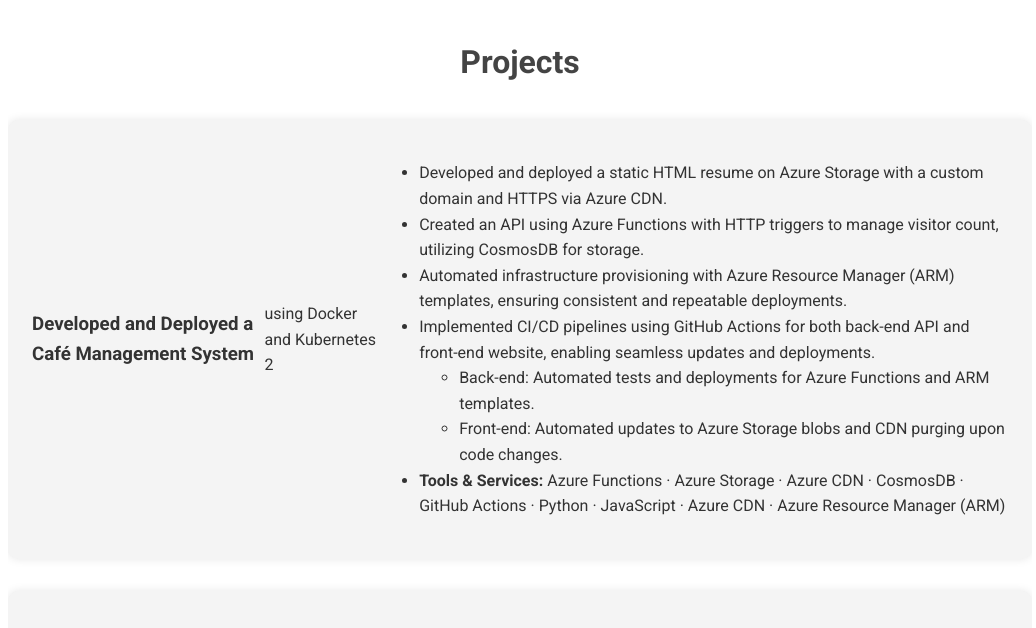
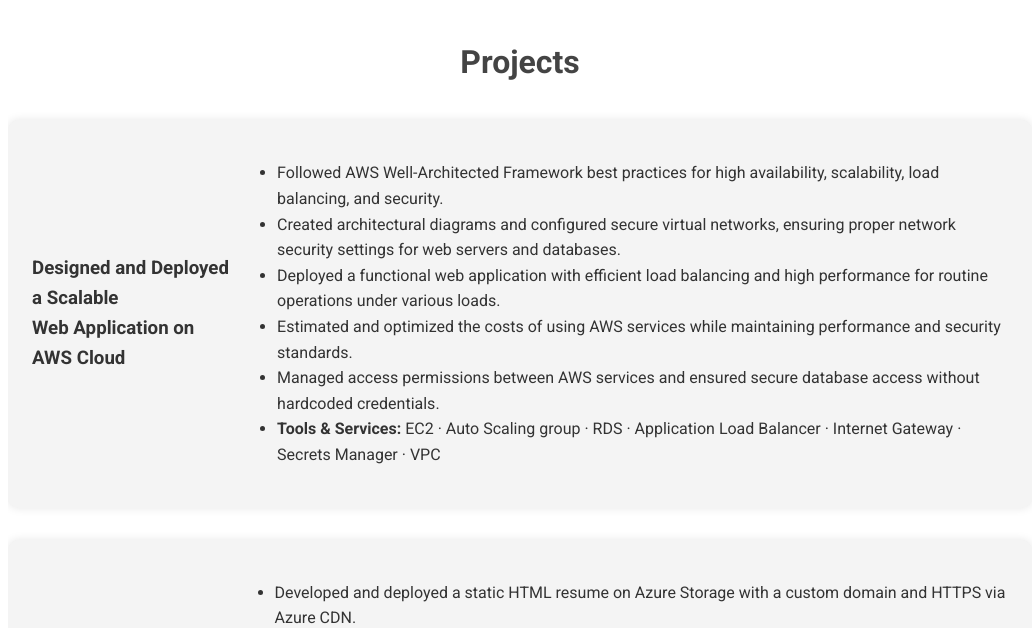
Before and after one commit to chiheb22/The-Cloud-Resume-Challenge-Azure, a plain HTML site: page frontend/index.html in a window 1280 px wide. Shown: the part 2480-3108 px from the top of the page, without its empty margins (120-1156 px from the left). Drawn offline with Linux system fonts and the light colour scheme; no server answers.

Commit message:
add project aws

```diff
--- a/frontend/index.html
+++ b/frontend/index.html
@@ -112,19 +112,17 @@
         <div class="container">
             <h2>Projects</h2>
             <div class="project">
-                <h3>Developed and Deployed a Café Management System </h3>
-                </h3>using Docker and Kubernetes 2</h3>
+                <h3>Designed and Deployed a Scalable <br>Web Application on AWS Cloud </h3>
                 <ul>
-                    <li>Developed and deployed a static HTML resume on Azure Storage with a custom domain and HTTPS via Azure CDN.</li>
-                    <li>Created an API using Azure Functions with HTTP triggers to manage visitor count, utilizing CosmosDB for storage.</li>
-                    <li>Automated infrastructure provisioning with Azure Resource Manager (ARM) templates, ensuring consistent and repeatable deployments.</li>
-                    <li>Implemented CI/CD pipelines using GitHub Actions for both back-end API and front-end website, enabling seamless updates and deployments.
-                <ul>
-                    <li>Back-end: Automated tests and deployments for Azure Functions and ARM templates.</li>
-                    <li>Front-end: Automated updates to Azure Storage blobs and CDN purging upon code changes.</li>
-                </ul>
-                <li><strong>Tools & Services:</strong>  Azure Functions · Azure Storage · Azure CDN · CosmosDB · GitHub Actions · Python · JavaScript · Azure CDN · Azure Resource Manager (ARM)</li>
-            </li>
+
+                        <li>Followed AWS Well-Architected Framework best practices for high availability, scalability, load balancing, and security.</li>
+                        <li>Created architectural diagrams and configured secure virtual networks, ensuring proper network security settings for web servers and databases.</li>
+                        <li>Deployed a functional web application with efficient load balancing and high performance for routine operations under various loads.</li>
+                        <li>Estimated and optimized the costs of using AWS services while maintaining performance and security standards.</li>
+                        <li>Managed access permissions between AWS services and ensured secure database access without hardcoded credentials.</li>
+                        <li><strong>Tools & Services:</strong> EC2 · Auto Scaling group · RDS · Application Load Balancer · Internet Gateway · Secrets Manager · VPC </li>
+                  </ul>
+
         </ul>
 
             </div>
```
